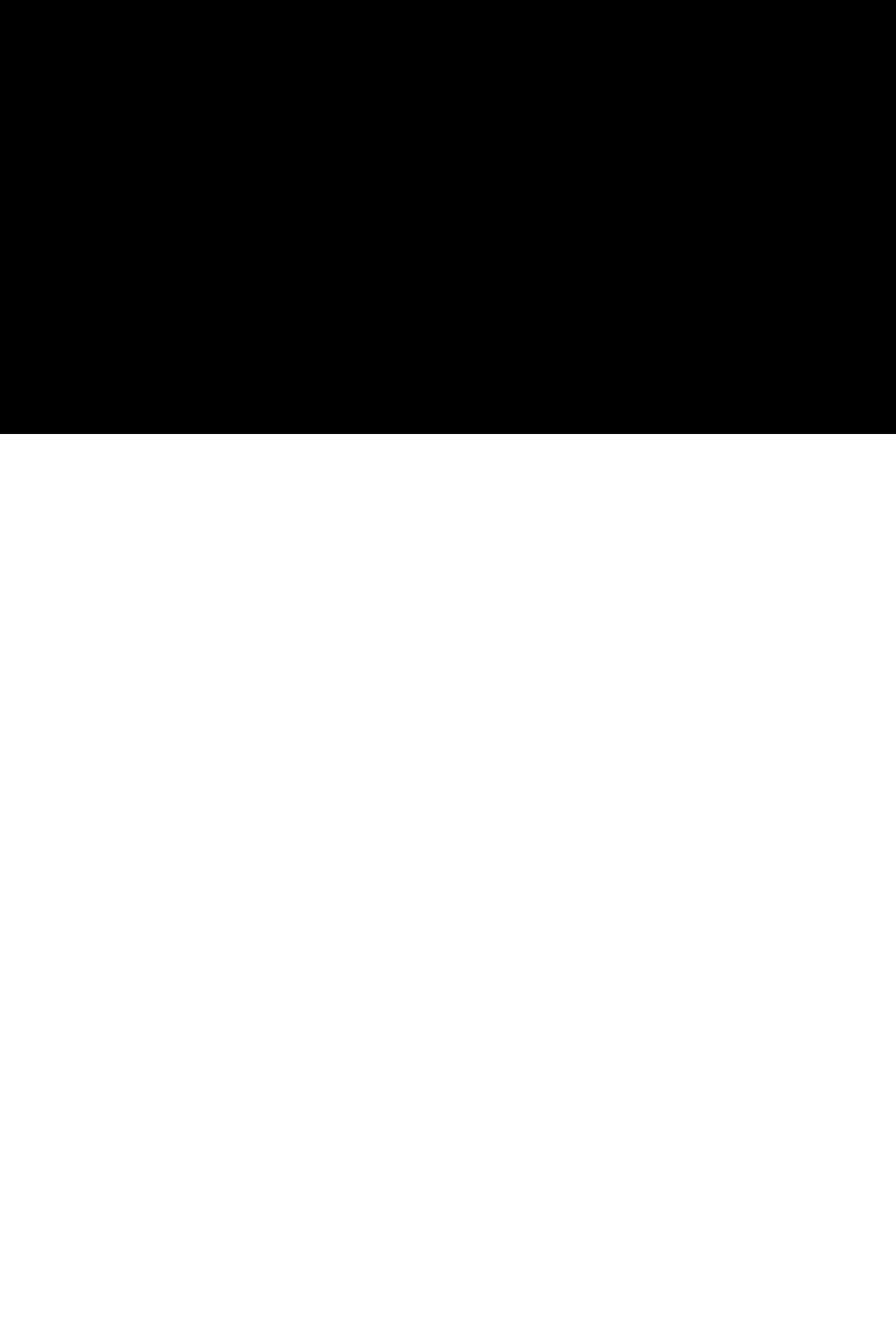
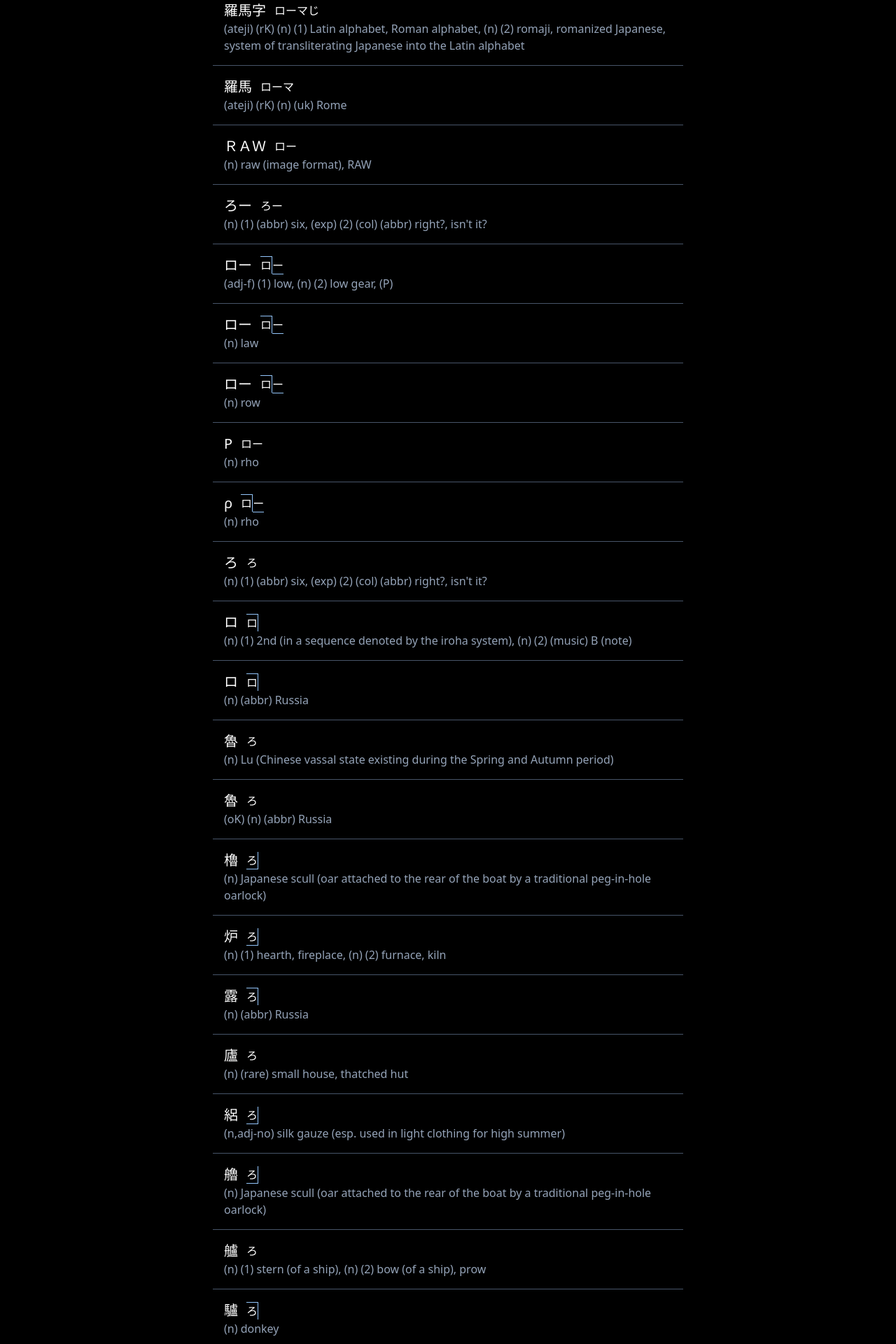
Before and after one commit to bryanjenningz/japanese-dictionary, a Next.js app: page / in a window 1280 px wide. Shown: the part 180-2100 px from the top of the page at 70% size. Before the commit the page ends 800 px from the top, so only its background shows below. Built offline with nearby package versions, Linux system fonts and the light colour scheme; no server answers.

Commit message:
Improve initial load time by caching default search results
- On the initial page load, it takes a while to load and cache the dictionary, so returning the default search results before the dictionary loads improves the search results load time performance and improves the user experience

```diff
--- /dev/null
+++ b/src/dictionary/defaultSearchResults.ts
@@ -0,0 +1,179 @@
+export const DEFAULT_SEARCH_RESULTS = {
+  selectedTextLength: 7,
+  wordEntries: [
+    {
+      word: "ローマ字",
+      pronunciation: "ローマじ",
+      definitions: [
+        "(n) (1) Latin alphabet",
+        "Roman alphabet",
+        "(n) (2) romaji",
+        "romanized Japanese",
+        "system of transliterating Japanese into the Latin alphabet",
+        "(P)",
+      ],
+      pitchAccents: [3, 0],
+    },
+    {
+      word: "羅馬字",
+      pronunciation: "ローマじ",
+      definitions: [
+        "(ateji) (rK) (n) (1) Latin alphabet",
+        "Roman alphabet",
+        "(n) (2) romaji",
+        "romanized Japanese",
+        "system of transliterating Japanese into the Latin alphabet",
+      ],
+      pitchAccents: [],
+    },
+    {
+      word: "羅馬",
+      pronunciation: "ローマ",
+      definitions: ["(ateji) (rK) (n) (uk) Rome"],
+      pitchAccents: [],
+    },
+    {
+      word: "ＲＡＷ",
+      pronunciation: "ロー",
+      definitions: ["(n) raw (image format)", "RAW"],
+      pitchAccents: [],
+    },
+    {
+      word: "ろー",
+      pronunciation: "",
+      definitions: [
+        "(n) (1) (abbr) six",
+        "(exp) (2) (col) (abbr) right?",
+        "isn't it?",
+      ],
+      pitchAccents: [],
+    },
+    {
+      word: "ロー",
+      pronunciation: "",
+      definitions: ["(adj-f) (1) low", "(n) (2) low gear", "(P)"],
+      pitchAccents: [1],
+    },
+    {
+      word: "ロー",
+      pronunciation: "",
+      definitions: ["(n) law"],
+      pitchAccents: [1],
+    },
+    {
+      word: "ロー",
+      pronunciation: "",
+      definitions: ["(n) row"],
+      pitchAccents: [1],
+    },
+    {
+      word: "Ρ",
+      pronunciation: "ロー",
+      definitions: ["(n) rho"],
+      pitchAccents: [],
+    },
+    {
+      word: "ρ",
+      pronunciation: "ロー",
+      definitions: ["(n) rho"],
+      pitchAccents: [1],
+    },
+    {
+      word: "ろ",
+      pronunciation: "",
+      definitions: [
+        "(n) (1) (abbr) six",
+        "(exp) (2) (col) (abbr) right?",
+        "isn't it?",
+      ],
+      pitchAccents: [],
+    },
+    {
+      word: "ロ",
+      pronunciation: "",
+      definitions: [
+        "(n) (1) 2nd (in a sequence denoted by the iroha system)",
+        "(n) (2) (music) B (note)",
+      ],
+      pitchAccents: [1],
+    },
+    {
+      word: "ロ",
+      pronunciation: "",
+      definitions: ["(n) (abbr) Russia"],
+      pitchAccents: [1],
+    },
+    {
+      word: "魯",
+      pronunciation: "ろ",
+      definitions: [
+        "(n) Lu (Chinese vassal state existing during the Spring and Autumn period)",
+      ],
+      pitchAccents: [],
+    },
+    {
+      word: "魯",
+      pronunciation: "ろ",
+      definitions: ["(oK) (n) (abbr) Russia"],
+      pitchAccents: [],
+    },
+    {
+      word: "櫓",
+      pronunciation: "ろ",
+      definitions: [
+        "(n) Japanese scull (oar attached to the rear of the boat by a traditional peg-in-hole oarlock)",
+      ],
+      pitchAccents: [0],
+    },
+    {
+      word: "炉",
+      pronunciation: "ろ",
+      definitions: ["(n) (1) hearth", "fireplace", "(n) (2) furnace", "kiln"],
+      pitchAccents: [0],
+    },
+    {
+      word: "露",
+      pronunciation: "ろ",
+      definitions: ["(n) (abbr) Russia"],
+      pitchAccents: [1],
+    },
+    {
+      word: "廬",
+      pronunciation: "ろ",
+      definitions: ["(n) (rare) small house", "thatched hut"],
+      pitchAccents: [],
+    },
+    {
+      word: "絽",
+      pronunciation: "ろ",
+      definitions: [
+        "(n,adj-no) silk gauze (esp. used in light clothing for high summer)",
+      ],
+      pitchAccents: [0],
+    },
+    {
+      word: "艪",
+      pronunciation: "ろ",
+      definitions: [
+        "(n) Japanese scull (oar attached to the rear of the boat by a traditional peg-in-hole oarlock)",
+      ],
+      pitchAccents: [0],
+    },
+    {
+      word: "艫",
+      pronunciation: "ろ",
+      definitions: [
+        "(n) (1) stern (of a ship)",
+        "(n) (2) bow (of a ship)",
+        "prow",
+      ],
+      pitchAccents: [],
+    },
+    {
+      word: "驢",
+      pronunciation: "ろ",
+      definitions: ["(n) donkey"],
+      pitchAccents: [1],
+    },
+  ],
+};
--- a/src/dictionary/search.ts
+++ b/src/dictionary/search.ts
@@ -2,6 +2,8 @@ import { type DeinflectionRuleGroup, deinflect } from "~/dictionary/deinflect";
 import { getPitchAccents } from "~/dictionary/getPitchAccents";
 import { katakanaToHiragana } from "~/dictionary/katakanaToHiragana";
 import { romajiToHiragana } from "~/dictionary/romajiToHiragana";
+import { DEFAULT_SEARCH_TEXT } from "~/stores/searchTextStore";
+import { DEFAULT_SEARCH_RESULTS } from "~/dictionary/defaultSearchResults";
 
 export type WordEntry = {
   word: string;
@@ -23,6 +25,9 @@ export const searchWord = (
   pitchData: string[],
   text: string
 ): WordSearchResult => {
+  if (text === DEFAULT_SEARCH_TEXT) {
+    return DEFAULT_SEARCH_RESULTS;
+  }
   const wordEntries: WordEntry[] = [];
   const searchedWords = new Set<string>();
   let selectedTextLength = 1;
```
